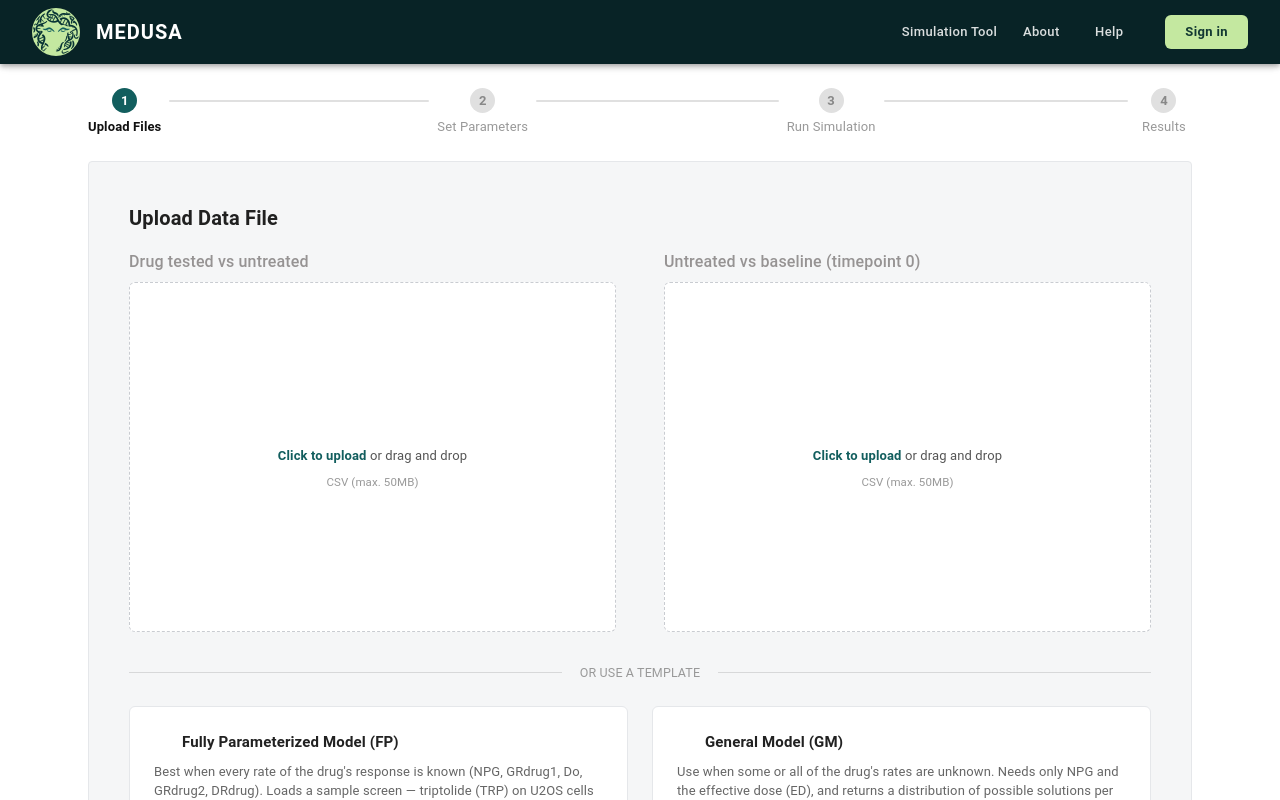
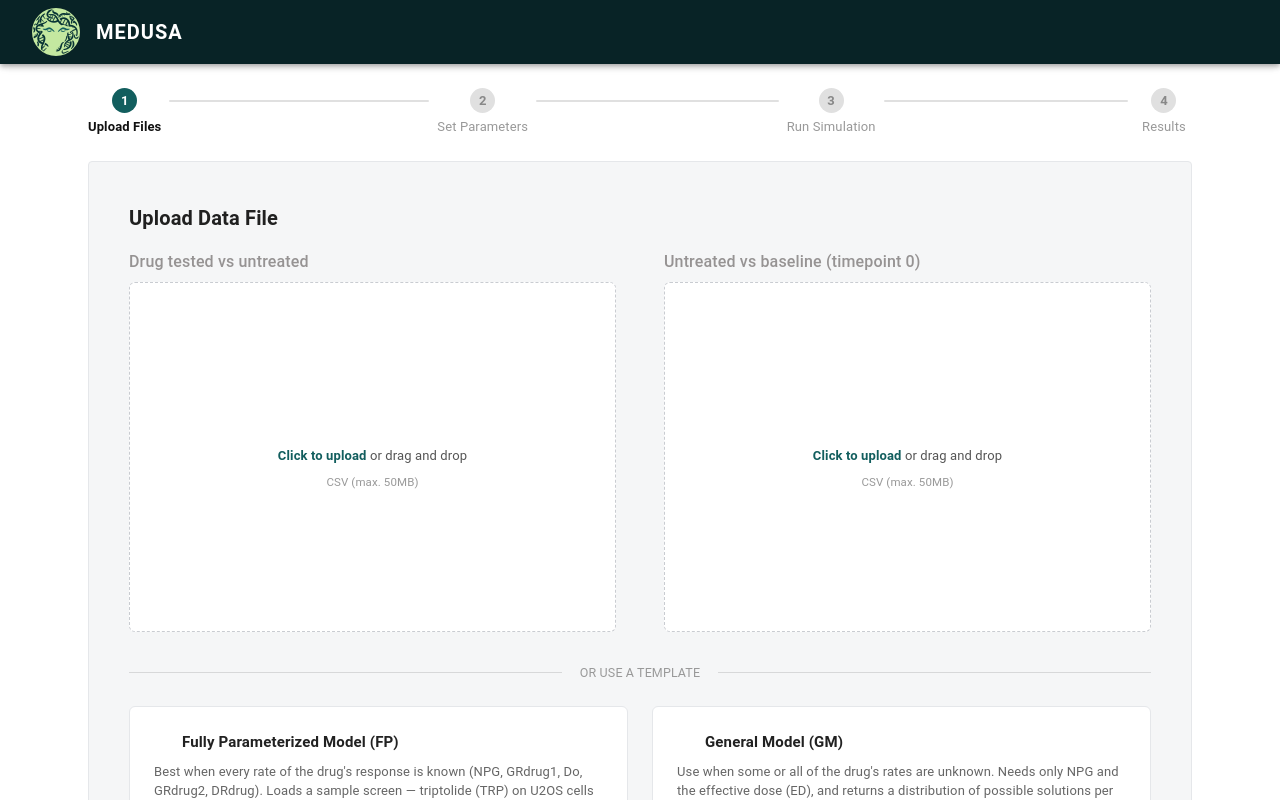
Before and after one commit to Moore-Lab-UMass/MEDUSA-Web-Runner, a Next.js app: page /simulator in a window 1280 px wide. Shown: the top 800 px of the page. Built offline with nearby package versions, Linux system fonts and the light colour scheme; no server answers; some icons are missing; what @mui/material-nextjs, @mui/x-license would draw is missing.

Commit message:
Update Header.tsx

```diff
--- a/src/common/components/Header.tsx
+++ b/src/common/components/Header.tsx
@@ -4,15 +4,9 @@ import NextLink from 'next/link';
 import AppBar from '@mui/material/AppBar';
 import Toolbar from '@mui/material/Toolbar';
 import Typography from '@mui/material/Typography';
-import Button from '@mui/material/Button';
 import Box from '@mui/material/Box';
 
-const NAV_LINKS = [
-  { label: 'Simulation Tool', href: '/simulator' },
-  { label: 'About', href: '#' },
-  { label: 'Help', href: '#' },
-];
-
+// Nav links (Simulation Tool, About, Help) and Sign in are removed for now; see git history to restore.
 export default function Header() {
   return (
     <AppBar position="sticky" elevation={4} sx={{ top: 0, zIndex: (theme) => theme.zIndex.appBar, bgcolor: 'primary.dark' }}>
@@ -43,37 +37,6 @@ export default function Header() {
             MEDUSA
           </Typography>
         </Box>
-        <Box sx={{ flex: 1 }} />
-        <Box sx={{ display: { xs: 'none', sm: 'flex' }, alignItems: 'center', gap: 0.5 }}>
-          {NAV_LINKS.map(({ label, href }) => (
-            <Button
-              key={label}
-              component={NextLink}
-              href={href}
-              sx={{
-                color: 'rgba(255,255,255,0.85)',
-                fontSize: 13,
-                '&:hover': { color: '#fff', bgcolor: 'rgba(255,255,255,0.06)' },
-              }}
-            >
-              {label}
-            </Button>
-          ))}
-        </Box>
-        <Button
-          variant="contained"
-          color="secondary"
-          disableElevation
-          sx={{
-            fontWeight: 700,
-            fontSize: 13,
-            px: 2.5,
-            borderRadius: 1.5,
-            flexShrink: 0,
-          }}
-        >
-          Sign in
-        </Button>
       </Toolbar>
     </AppBar>
   );
```
